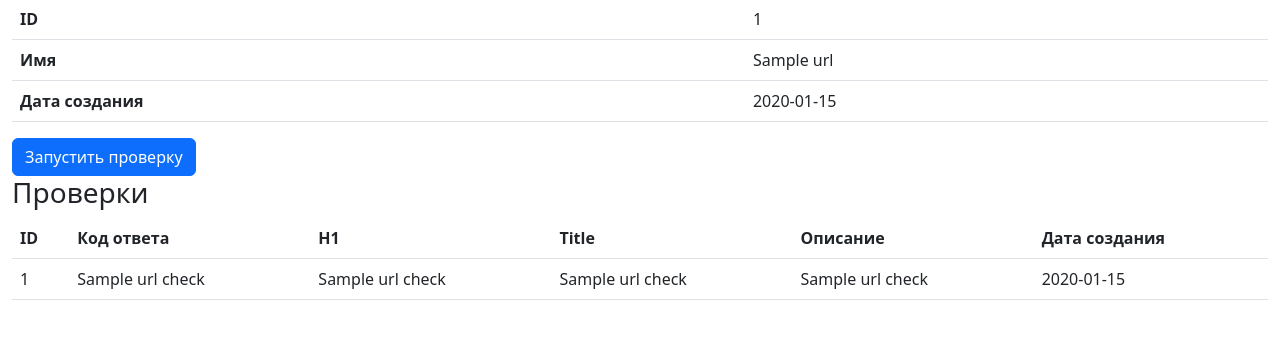
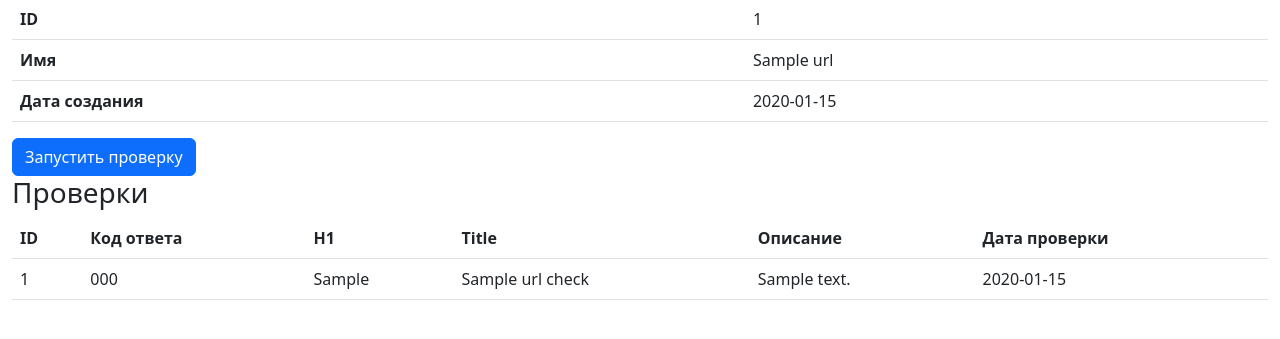
Before and after one commit to solmael/python-project-83, a Flask app: page /urls/1 in a window 1280 px wide. Shown: the part 155-494 px from the top of the page. Run offline with Flask 3, Linux system fonts and the light colour scheme; a database or web service that is not in the repository returns one stand-in record (values such as "Sample title"); some libraries are stand-ins or nearby versions.

Commit message:
url_detail upd

```diff
--- a/page_analyzer/templates/url_detail.html
+++ b/page_analyzer/templates/url_detail.html
@@ -40,18 +40,18 @@
             <th>H1</th>
             <th>Title</th>
             <th>Описание</th>
-            <th>Дата создания</th>
+            <th>Дата проверки</th>
         </tr>
     </thead>
     <tbody>
         {% for check in checks %}
             <tr>
-                <td>{{ check[0] }}</td>
-                <td>{{ check[1] or '—' }}</td>
-                <td>{{ check[2] or '—' }}</td>
-                <td>{{ check[3] or '—' }}</td>
-                <td>{{ check[4] or '—' }}</td>
-                <td>{{ check[5].strftime('%Y-%m-%d') if check[5] else '—' }}</td>
+                <td>{{ check.id }}</td>
+                <td>{{ check.status_code or '—' }}</td>
+                <td>{{ check.h1 or '—' }}</td>
+                <td>{{ check.title or '—' }}</td>
+                <td>{{ check.description or '—' }}</td>
+                <td>{{ check.created_at.strftime('%Y-%m-%d') if check.created_at else '—' }}</td>
             </tr>
         {% endfor %}
     </tbody>
```
